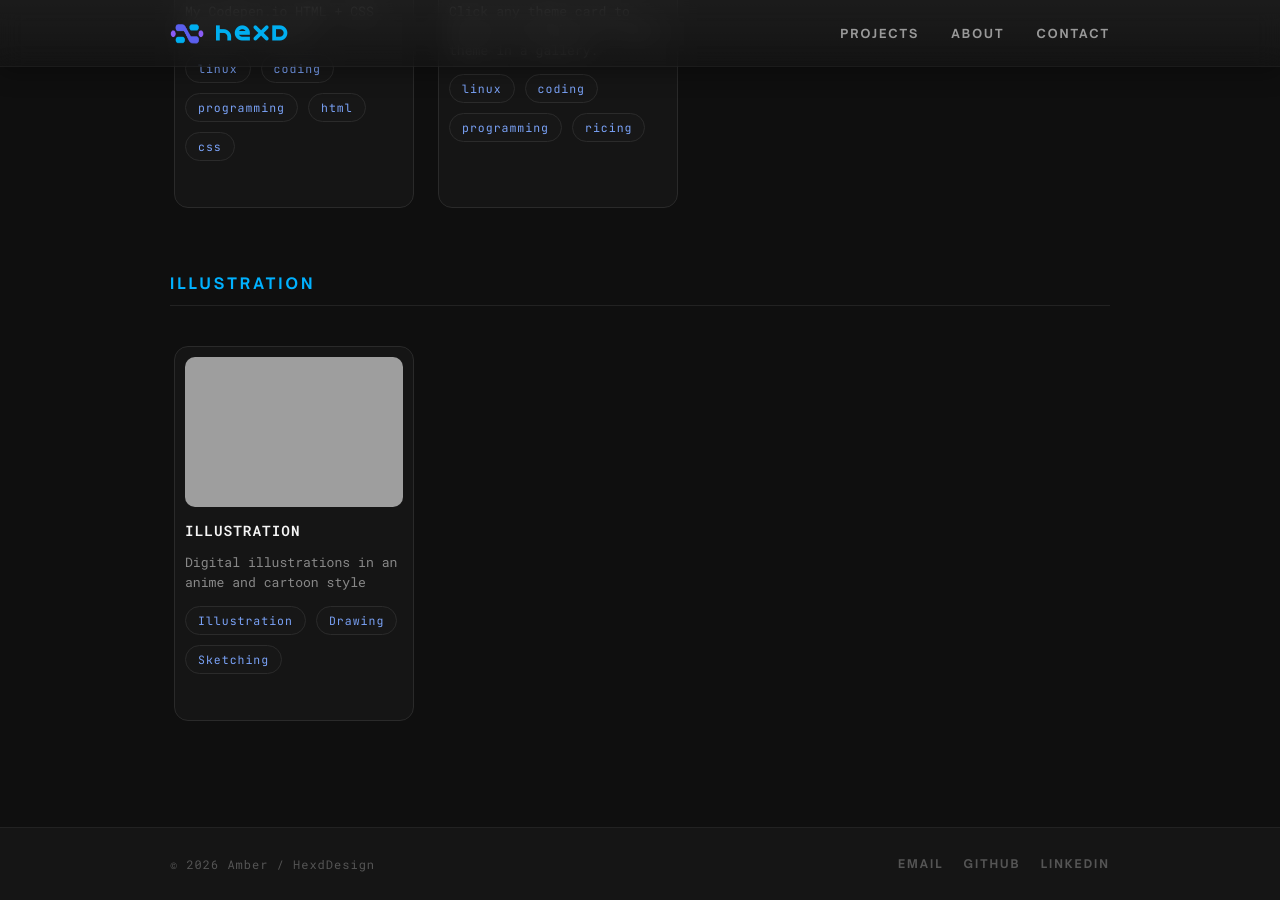
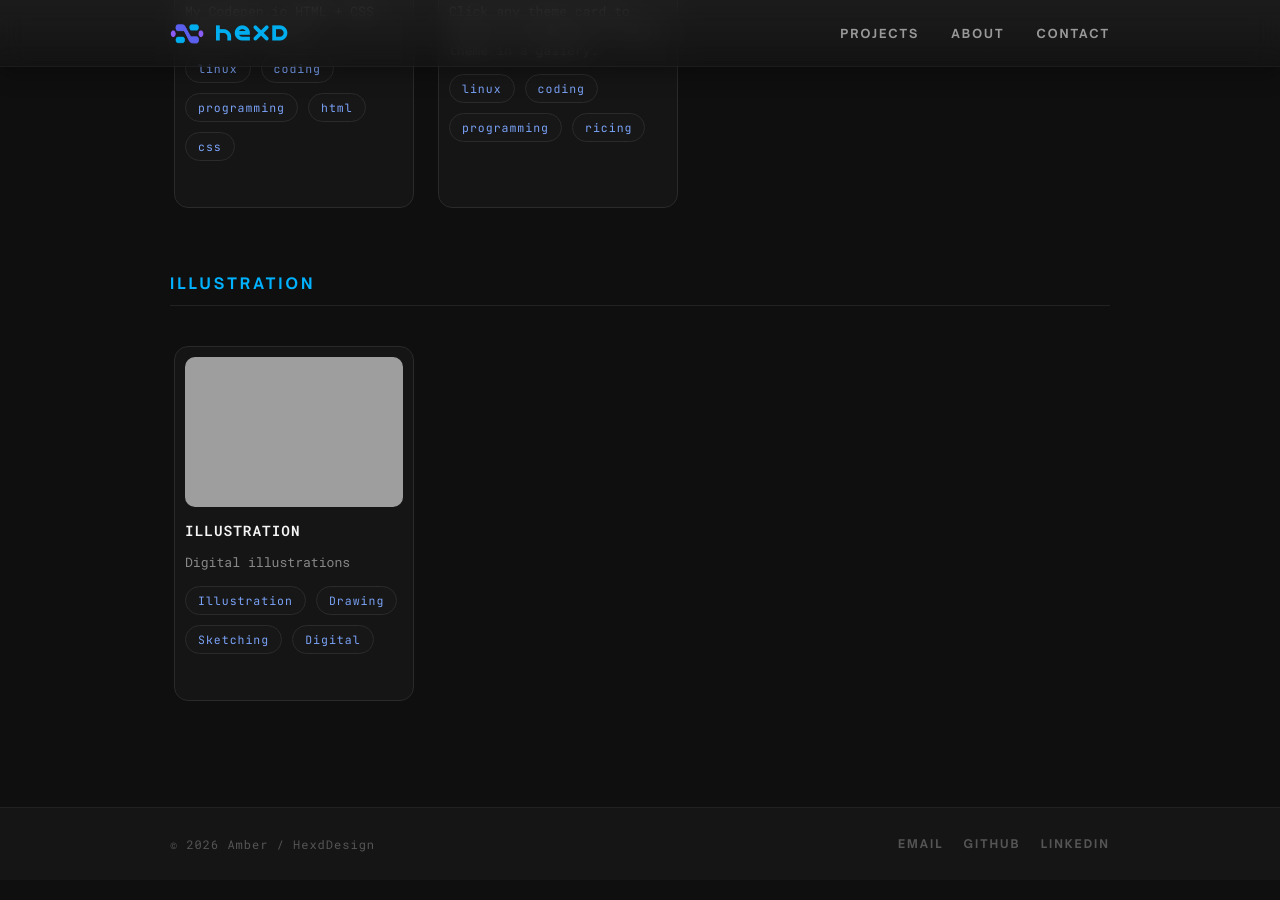
Before and after one commit to HexdDesign/hexddesign.github.io, a Jekyll site: the page built from projects.markdown, in a window 1280 px wide and 900 px high, scrolled down 1007 px. Built offline with Jekyll 4.4.1, drawn with Linux system fonts in a browser that asks for light colours; some web fonts are replaced; grey boxes are pictures that could not be loaded.

Commit message:
Refine illustration project details
Updated project description and tags to specify digital illustrations.

```diff
--- a/_projects/illustration.md
+++ b/_projects/illustration.md
@@ -1,14 +1,14 @@
 ---
 layout: project
 title: Illustration
-description: Digital illustrations in an anime and cartoon style
+description: Digital illustrations
 category: illustration
-tags: [Illustration, Drawing, Sketching]
+tags: [Illustration, Drawing, Sketching, Digital]
 cover: /assets/images/17.png
 ---
 
 <p class="project-intro">
-  Includes all my illustrations, a mix of both traditional and digital works.
+  Includes all my digital illustrations.
 </p>
 <div class="project-gallery-grid">
   <div class="project-card gallery-trigger" data-gallery="digital-illustrations">
@@ -19,7 +19,7 @@ cover: /assets/images/17.png
   <div class="project-card gallery-trigger" data-gallery="fan-art">
     <div class="project-img" style="background-image: url('/assets/images/i3/BlueyellowDesktop.png')"></div>
     <h3>Fan-Art</h3>
-    <p>All of my fan art work, a mix of both traditional and digital. </p>
+    <p>All of my digital fan art work. </p>
   </div>
 </div>
 
```
